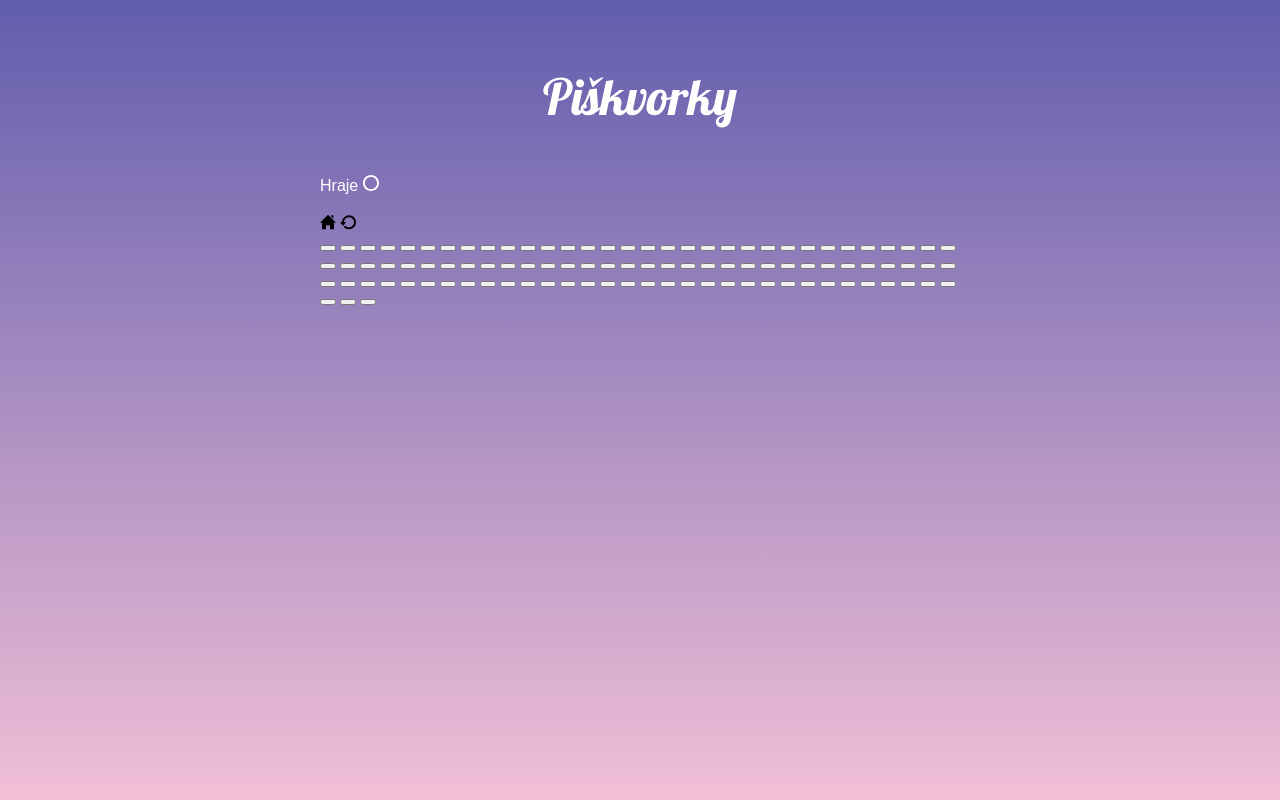
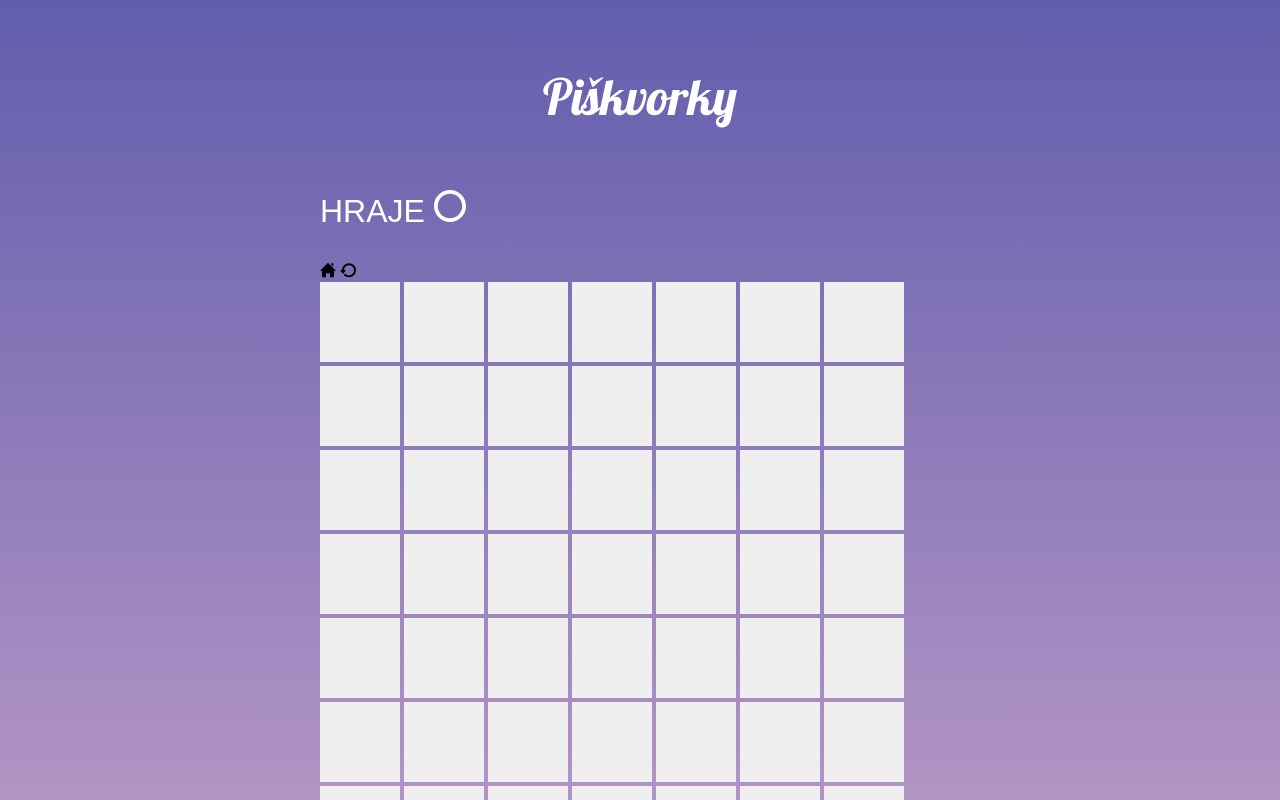
Before and after one commit to janajans/piskvorky, a plain HTML site: page hra.html in a window 1280 px wide. Shown: the top 800 px of the page. Drawn offline with Linux system fonts and the light colour scheme.

Commit message:
hraju si s herními buttony

```diff
--- a/hra.html
+++ b/hra.html
@@ -15,12 +15,12 @@
   <body class="hra">
     <div class="mainHra">
       <h1>Piškvorky</h1>
-      <p>Hraje <img src="img/circle.svg" alt="kroužek" /></p>
+      <p>HRAJE <img src="img/circle.svg" alt="kroužek" /></p>
       <div class="icons">
-        <a class="iconHome" href="index.html"><img src="img/home.svg"></a>
-        <a class="iconRestart" href=#><img src="img/restart.svg"></a>
+        <a class="iconHome" href="index.html"><img src="img/home.svg" /></a>
+        <a class="iconRestart" href="#"><img src="img/restart.svg" /></a>
       </div>
-      <div class="hraciPole"
+      <div class="hraciPole">
         <button></button>
         <button></button>
         <button></button>
--- a/styly.css
+++ b/styly.css
@@ -189,7 +189,7 @@ a.button2Zacit:hover {
 /* ---------------Hra--------------- */
 .hra {
   background: linear-gradient(#615dad, #ffc8da);
-  height: 100vh; /* aby barva zakryla celou stránku*/
+  height: 100%; /* aby barva zakryla celou stránku*/
 }
 
 .mainHra {
@@ -218,5 +218,12 @@ a.button2Zacit:hover {
 .mainHra p {
   color: #ffffff;
   font-family: sans-serif;
-  line-height: 1.5;
+  font-size: 2em;
 }
+
+.hraciPole button {
+  width: 80px;
+  height: 80px;
+  padding: 0;
+  border: 0;
+}
```
Lines whose indentation alone changed are shown as unchanged.
